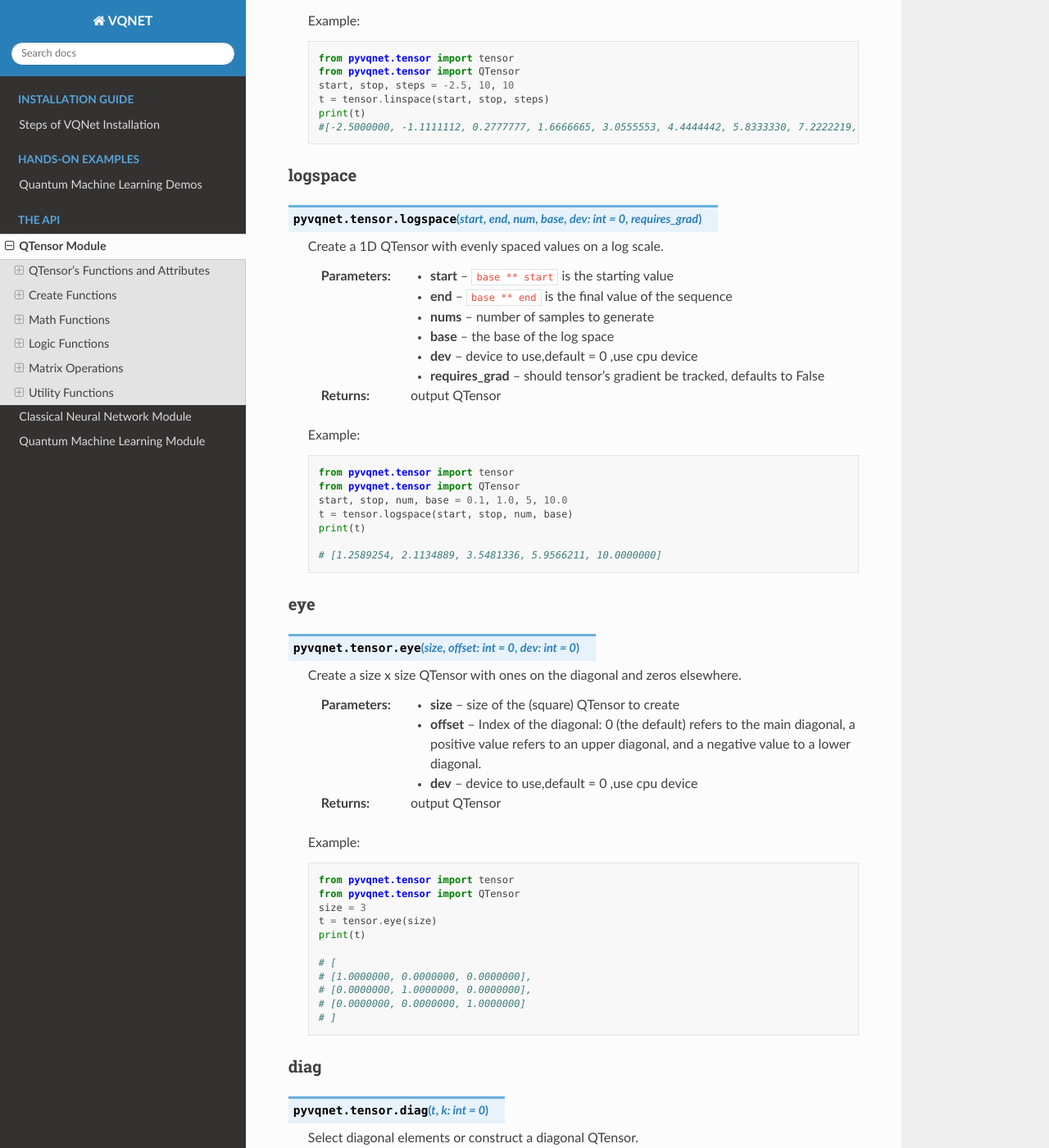
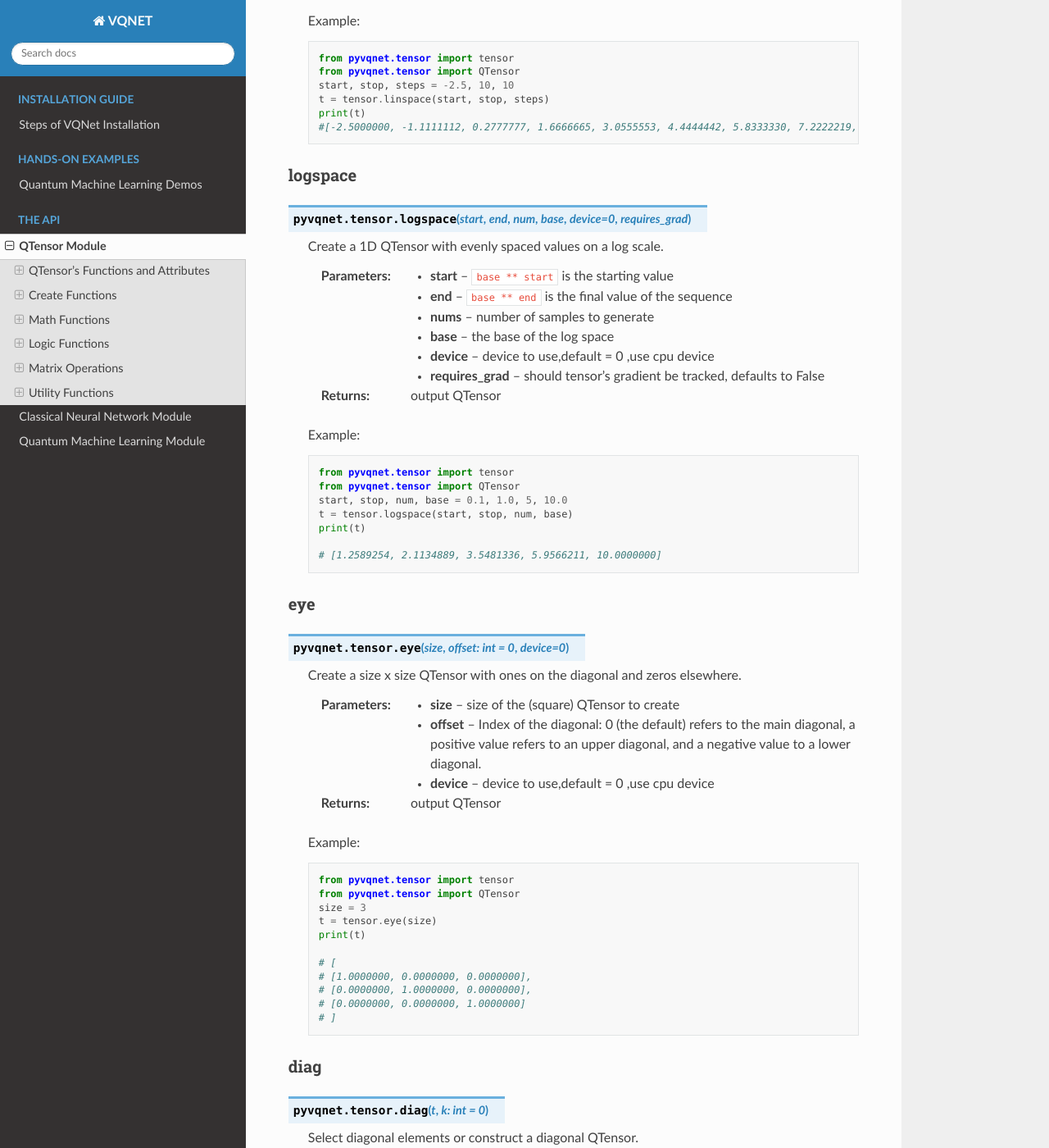
Before and after one commit to OriginQ/VQNET2.0-tutorial-en, a Sphinx documentation site: the page built from source/rst/QTensor.rst, in a window 1280 px wide and 1400 px high, scrolled down 19882 px. Shown: the whole window at 82% size. Built offline with Sphinx 7.4.7 and the Read the Docs theme 2.0.0, drawn with Linux system fonts in a browser that asks for light colours; some of the changed text lies outside the part shown.

Commit message:
Change 'dev' to 'device'

```diff
--- a/source/rst/QTensor.rst
+++ b/source/rst/QTensor.rst
@@ -13,7 +13,7 @@ QTensor's Functions and Attributes
 __init__
 ^^^^^^^^^^^^^^^^^^^^^^^^^^^^^
 
-.. py:method:: QTensor.__init__(data, requires_grad=False, nodes=None, DEVICE=0)
+.. py:method:: QTensor.__init__(data, requires_grad=False, nodes=None, device=0)
 
     Wrapper of data structure with dynamic computational graph construction
     and automatic differentiation.
@@ -21,7 +21,7 @@ __init__
     :param data: _core.Tensor or numpy array which represents a QTensor
     :param requires_grad: should tensor's gradient be tracked, defaults to False
     :param nodes: list of successors in the computational graph, defaults to None
-    :param DEVICE: current device to save QTensor ,default = 0
+    :param device: current device to save QTensor ,default = 0
     :return: output QTensor
 
     .. note::
@@ -894,12 +894,12 @@ ones_like
 full
 ^^^^^^^^^^^^^^^^^^^^^^^^^^^^^
 
-.. py:function:: pyvqnet.tensor.full(shape, value, dev: int = 0)
+.. py:function:: pyvqnet.tensor.full(shape, value, device=0)
 
     Create a QTensor of the specified shape and fill it with value.
 
     :param shape: shape of the QTensor to create
-    :param dev: device to use,default = 0 ,use cpu device.
+    :param device: device to use,default = 0 ,use cpu device.
     :param value: value to fill the QTensor with
     :return: output QTensor
 
@@ -991,7 +991,7 @@ zeros_like
 arange
 ^^^^^^^^^^^^^^^^^^^^^^^^^^^^^
 
-.. py:function:: pyvqnet.tensor.arange(start, end, step=1, device: int = 0,requires_grad=False)
+.. py:function:: pyvqnet.tensor.arange(start, end, step=1, device=0,requires_grad=False)
 
     Create a 1D QTensor with evenly spaced values within a given interval.
 
@@ -1014,7 +1014,7 @@ arange
 linspace
 ^^^^^^^^^^^^^^^^^^^^^^^^^^^^^
 
-.. py:function:: pyvqnet.tensor.linspace(start, end, num, device: int = 0, requires_grad= False)
+.. py:function:: pyvqnet.tensor.linspace(start, end, num, device=0, requires_grad= False)
 
     Create a 1D QTensor with evenly spaced values within a given interval.
 
@@ -1037,7 +1037,7 @@ linspace
 logspace
 ^^^^^^^^^^^^^^^^^^^^^^^^^^^^^
 
-.. py:function:: pyvqnet.tensor.logspace(start, end, num, base, dev: int = 0, requires_grad)
+.. py:function:: pyvqnet.tensor.logspace(start, end, num, base, device=0, requires_grad)
 
     Create a 1D QTensor with evenly spaced values on a log scale.
 
@@ -1045,7 +1045,7 @@ logspace
     :param end: ``base ** end`` is the final value of the sequence
     :param nums: number of samples to generate
     :param base: the base of the log space
-    :param dev: device to use,default = 0 ,use cpu device
+    :param device: device to use,default = 0 ,use cpu device
     :param requires_grad: should tensor’s gradient be tracked, defaults to False
     :return: output QTensor
 
@@ -1062,14 +1062,14 @@ logspace
 eye
 ^^^^^^^^^^^^^^^^^^^^^^^^^^^^^
 
-.. py:function:: pyvqnet.tensor.eye(size, offset: int = 0, dev: int = 0)
+.. py:function:: pyvqnet.tensor.eye(size, offset: int = 0, device=0)
 
     Create a size x size QTensor with ones on the diagonal and zeros
     elsewhere.
 
     :param size: size of the (square) QTensor to create
     :param offset: Index of the diagonal: 0 (the default) refers to the main diagonal, a positive value refers to an upper diagonal, and a negative value to a lower diagonal.
-    :param dev: device to use,default = 0 ,use cpu device
+    :param device: device to use,default = 0 ,use cpu device
     :return: output QTensor
 
     Example::
@@ -1167,12 +1167,12 @@ diag
 randu
 ^^^^^^^^^^^^^^^^^^^^^^^^^^^^^
 
-.. py:function:: pyvqnet.tensor.randu(shape, dev: int = 0)
+.. py:function:: pyvqnet.tensor.randu(shape, device=0)
 
     Create a QTensor with uniformly distributed random values.
 
     :param shape: shape of the QTensor to create
-    :param dev: device to use,default = 0 ,use cpu device
+    :param device: device to use,default = 0 ,use cpu device
     :return: output QTensor
 
 
@@ -1192,12 +1192,12 @@ randu
 randn
 ^^^^^^^^^^^^^^^^^^^^^^^^^^^^^
 
-.. py:function:: pyvqnet.tensor.randn(shape, dev: int = 0)
+.. py:function:: pyvqnet.tensor.randn(shape, device=0)
 
     Create a QTensor with normally distributed random values.
 
     :param shape: shape of the QTensor to create
-    :param dev: device to use,default = 0 ,use cpu device.
+    :param device: device to use,default = 0 ,use cpu device.
     :return: output QTensor
 
     Example::
```
